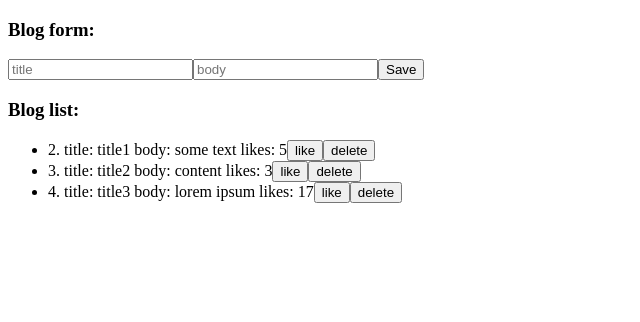
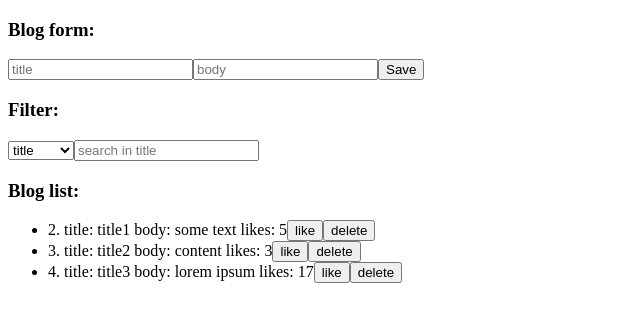
Before and after one commit to llpds/reactPract, a React (Vite) app: page / in a window 1280 px wide. Shown: the top 322 px of the page, without its empty margins (0-640 px from the left). Built offline with nearby package versions, Linux system fonts and the light colour scheme.

Commit message:
011-filter_components

```diff
--- a/src/App.jsx
+++ b/src/App.jsx
@@ -1,6 +1,7 @@
 import { useState } from 'react'
 import BlogList from './components/BlogList'
 import BlogForm from './components/BlogForm'
+import Filter from './components/Filter'
 
 function App() {
 const [blogs, setBlogs] = useState([
@@ -8,7 +9,13 @@ const [blogs, setBlogs] = useState([
   {id:2, title: 'title2', body: 'content',  likes: 3},
   {id:3, title: 'title3', body: 'lorem ipsum', likes: 17},
 ])
+const [sortBy, setSortBy] = useState('title')
+const [search, setSearch] = useState('')
 
+
+const sortedBlogs = [...blogs].sort((a,b) => a[sortBy].localeCompare(b[sortBy]))
+
+const filteredSortedBlogs = [...sortedBlogs].filter(b => b.title.includes(search))
 
 const saveBlog = (newBlog) => {
   setBlogs([...blogs, newBlog])
@@ -27,7 +34,8 @@ const like = (b) => {
   return (
     <>
       <BlogForm saveBlog = {saveBlog}/>
-      <BlogList blogs = {blogs} like = {like} deleteBlog={deleteBlog}/>
+      <Filter sortBy={sortBy} setSortBy={setSortBy} search={search} setSearch={setSearch}/>
+      <BlogList blogs = {filteredSortedBlogs} like = {like} deleteBlog={deleteBlog}/>
     </>
   )
 }
--- /dev/null
+++ b/src/components/Filter.jsx
@@ -0,0 +1,22 @@
+import BlogInput from "./BlogInput"
+
+const Filter = ({sortBy, setSortBy, search, setSearch}) => {
+  return (
+    <div>
+      <h3>Filter:</h3>
+      <select id="sortBy" onChange = {(e)=> setSortBy(e.target.value)}>
+        <option value="sortTitle" disabled>sort by:</option>
+        <option value="title">title</option>
+        <option value="body">body</option>
+      </select>
+
+      <BlogInput
+        placeholder="search in title"
+        value={search}
+        onChange={(e) => setSearch(e.target.value)}
+      />
+    </div>
+  )
+}
+
+export default Filter
```
Also changed, not shown: 1 other file (tests, documents, lock files or other folders).
